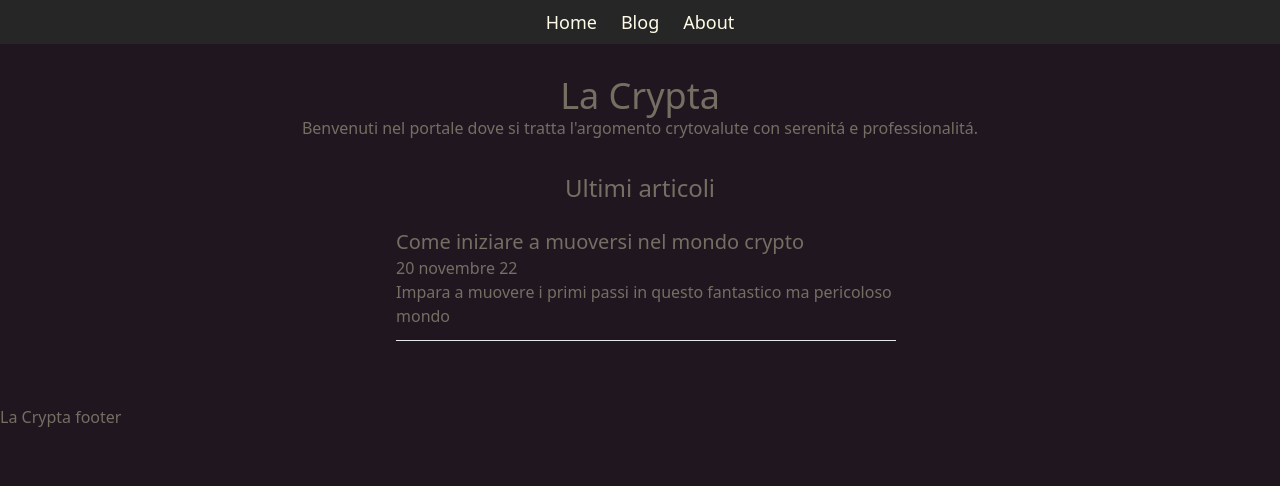
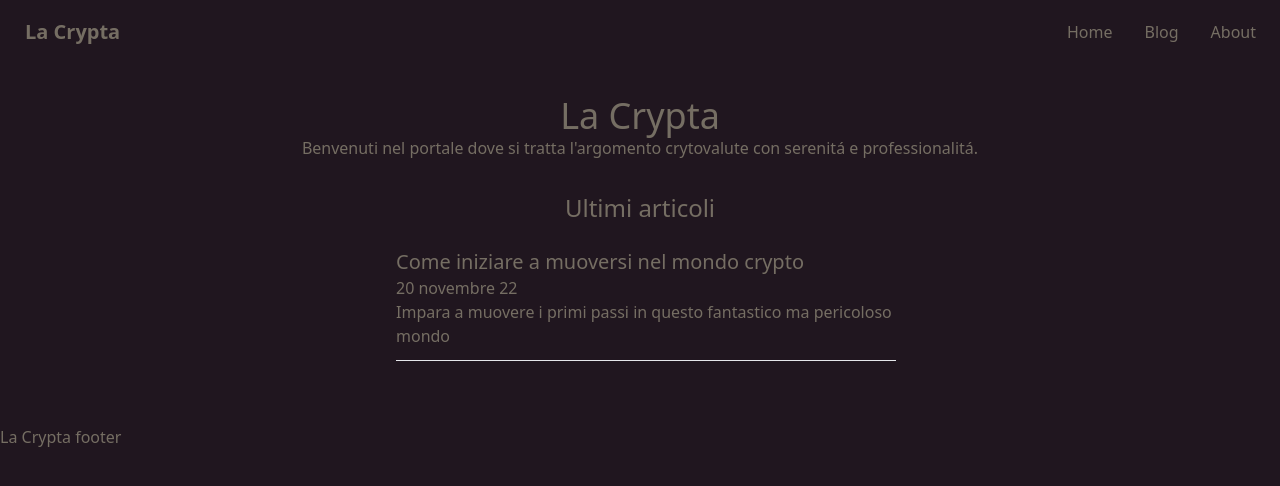
Before and after one commit to AndreaBarghigiani/lacrypta, a Next.js app: page / in a window 1280 px wide. Shown: the top 486 px of the page. Built offline with nearby package versions, Linux system fonts and the light colour scheme.

Commit message:
feat: daisyui navbar

```diff
--- a/components/navbar.js
+++ b/components/navbar.js
@@ -2,31 +2,26 @@ import Link from "next/link";
 
 export default function Navbar() {
   return (
-    <div className="bg-neutral-800">
-      <nav className="container py-2 mx-auto">
-        <ul className="flex justify-center space-x-6 text-lg">
+    <div className="navbar bg-base-100">
+      <div className="flex-1">
+        <Link href="/" className="text-xl normal-case btn btn-ghost">
+          La Crypta
+        </Link>
+      </div>
+
+      <nav className="flex-none">
+        <ul className="p-0 menu menu-horizontal">
           <li>
-            <NavLink href="/">Home</NavLink>
+            <Link href="/">Home</Link>
           </li>
           <li>
-            <NavLink href="/blog">Blog</NavLink>
+            <Link href="/blog">Blog</Link>
           </li>
           <li>
-            <NavLink href="/about">About</NavLink>
+            <Link href="/about">About</Link>
           </li>
         </ul>
       </nav>
     </div>
   );
 }
-
-const NavLink = ({ href, children }) => {
-  return (
-    <Link
-      className="hover:text-gray-300 hover:underline text-yellow-50"
-      href={href}
-    >
-      {children}
-    </Link>
-  );
-};
```
